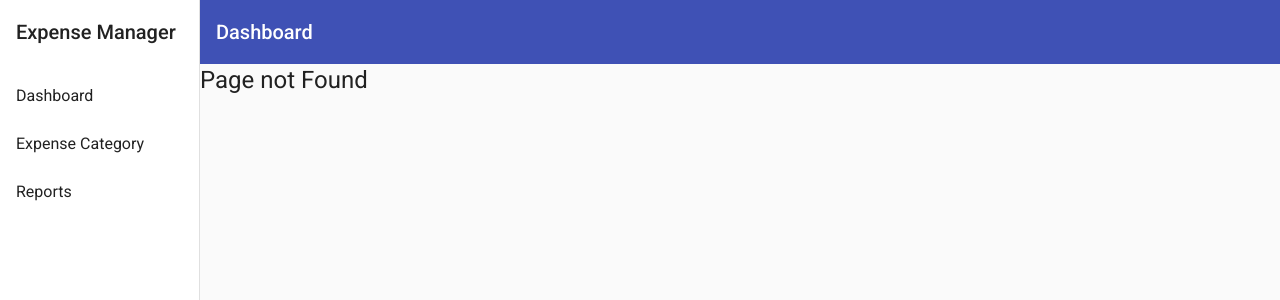
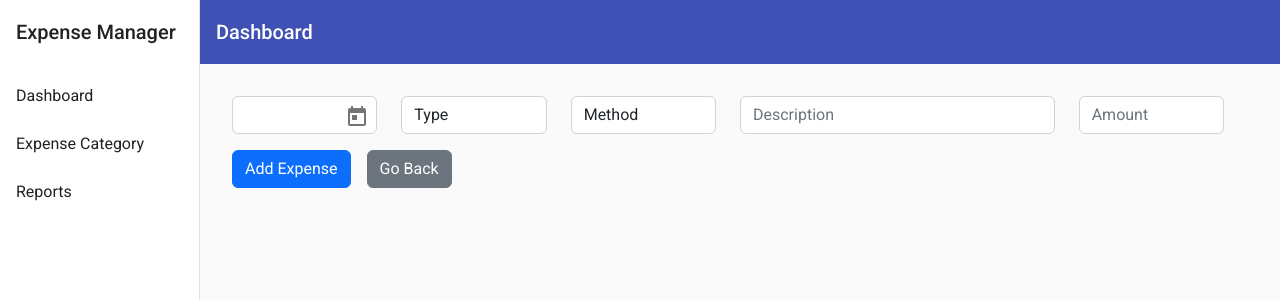
Before and after one commit to thebinij/ExpensesManager, an Angular app: page /add-expense in a window 1280 px wide. Before the commit this address had no page. Shown: the top 300 px of the page. Built offline with nearby package versions, Linux system fonts and the light colour scheme.

Commit message:
Added Date picker with custom date format

```diff
--- /dev/null
+++ b/src/app/add-expense/add-expense.component.html
@@ -0,0 +1,46 @@
+<form>
+  <div class="form-group row">
+    <div class="row">
+      <div class="col-2">
+        <div class="date-picker">
+          <input matInput [matDatepicker]="picker" class="form-control" />
+          <mat-datepicker-toggle
+            matSuffix
+            [for]="picker"
+          ></mat-datepicker-toggle>
+          <mat-datepicker #picker startView="month"></mat-datepicker>
+        </div>
+      </div>
+      <div class="col-2">
+        <select id="inputState" class="form-control">
+          <option selected>Type</option>
+          <option>Utilities</option>
+          <option>Travel</option>
+          <option>Misc</option>
+        </select>
+      </div>
+      <div class="col-2">
+        <select id="inputState" class="form-control">
+          <option selected>Method</option>
+          <option>Cash</option>
+          <option>Credit Card</option>
+          <option>Digital Wallet</option>
+        </select>
+      </div>
+      <div class="col">
+        <input type="text" class="form-control" placeholder="Description" />
+      </div>
+      <div class="col-2">
+        <input type="text" class="form-control" placeholder="Amount" />
+      </div>
+    </div>
+  </div>
+  <div class="form-group row">
+    <div class="col-sm-10 button-group">
+      <button type="submit" class="btn btn-primary">Add Expense</button>
+      <button type="button" routerLink="/" class="btn btn-secondary">
+        Go Back
+      </button>
+    </div>
+  </div>
+</form>
--- /dev/null
+++ b/src/app/add-expense/add-expense.component.scss
@@ -0,0 +1,18 @@
+form{
+    padding: 2rem;
+}
+.button-group{
+    margin-top: 1rem;
+    margin-right: 1rem;
+    display: flex;
+    gap:1rem;
+}
+.date-picker{
+    display: flex;
+    width: 100%;
+    position: relative;
+}
+mat-datepicker-toggle{
+    position: absolute;
+    right: 0;
+}
--- /dev/null
+++ b/src/app/add-expense/add-expense.component.ts
@@ -0,0 +1,21 @@
+import { Component, OnInit } from '@angular/core';
+import {DateAdapter, MAT_DATE_FORMATS} from '@angular/material/core';
+import { AppDateAdapter, APP_DATE_FORMATS } from '../my-date-format';
+
+@Component({
+  selector: 'app-add-expense',
+  templateUrl: './add-expense.component.html',
+  styleUrls: ['./add-expense.component.scss'],
+  providers: [
+    {provide: DateAdapter, useClass: AppDateAdapter},
+    {provide: MAT_DATE_FORMATS, useValue: APP_DATE_FORMATS}
+  ]
+})
+export class AddExpenseComponent implements OnInit {
+
+  constructor() { }
+
+  ngOnInit(): void {
+  }
+
+}
--- a/src/app/app-routing.module.ts
+++ b/src/app/app-routing.module.ts
@@ -1,5 +1,6 @@
 import { NgModule } from '@angular/core';
 import { RouterModule, Routes } from '@angular/router';
+import { AddExpenseComponent } from './add-expense/add-expense.component';
 import { DashboardComponent } from './dashboard/dashboard.component';
 import { NotfoundComponent } from './notfound/notfound.component';
 import { ReportsComponent } from './reports/reports.component';
@@ -7,6 +8,7 @@ import { ReportsComponent } from './reports/reports.component';
 const routes: Routes = [
   { path: '', redirectTo: '/dashboard', pathMatch: 'full' },
   { path: 'dashboard', component: DashboardComponent },
+  { path: 'add-expense', component: AddExpenseComponent },
   { path: 'reports', component: ReportsComponent },
   { path: '**', component: NotfoundComponent },
 ];
--- a/src/app/dashboard/dashboard.component.html
+++ b/src/app/dashboard/dashboard.component.html
@@ -1 +1,4 @@
 <p>dashboard works!</p>
+<button type="button" class="btn btn-success" routerLink="/add-expense">
+  New Expense
+</button>
--- /dev/null
+++ b/src/app/my-date-format.ts
@@ -0,0 +1,30 @@
+
+import { Injectable } from '@angular/core';
+import { MatDateFormats, NativeDateAdapter } from '@angular/material/core';
+
+@Injectable()
+export class AppDateAdapter extends NativeDateAdapter {
+  override format(date: Date, displayFormat: Object): string {
+    if (displayFormat === 'input') {
+      let day: string = date.getDate().toString();
+      day = +day < 10 ? '0' + day : day;
+      let month: string = (date.getMonth() + 1).toString();
+      month = +month < 10 ? '0' + month : month;
+      let year = date.getFullYear();
+      return `${year}-${month}-${day}`;
+    }
+    return date.toDateString();
+  }
+}
+export const APP_DATE_FORMATS: MatDateFormats = {
+  parse: {
+    dateInput: { month: 'short', year: 'numeric', day: 'numeric' },
+  },
+  display: {
+    dateInput: 'input',
+    monthYearLabel: { year: 'numeric', month: 'numeric' },
+    dateA11yLabel: { year: 'numeric', month: 'long', day: 'numeric'
+    },
+    monthYearA11yLabel: { year: 'numeric', month: 'long' },
+  }
+};
```
Also changed, not shown: src/app/app.module.ts (+10 -2 lines), 1 other file (tests, documents, lock files or other folders).
